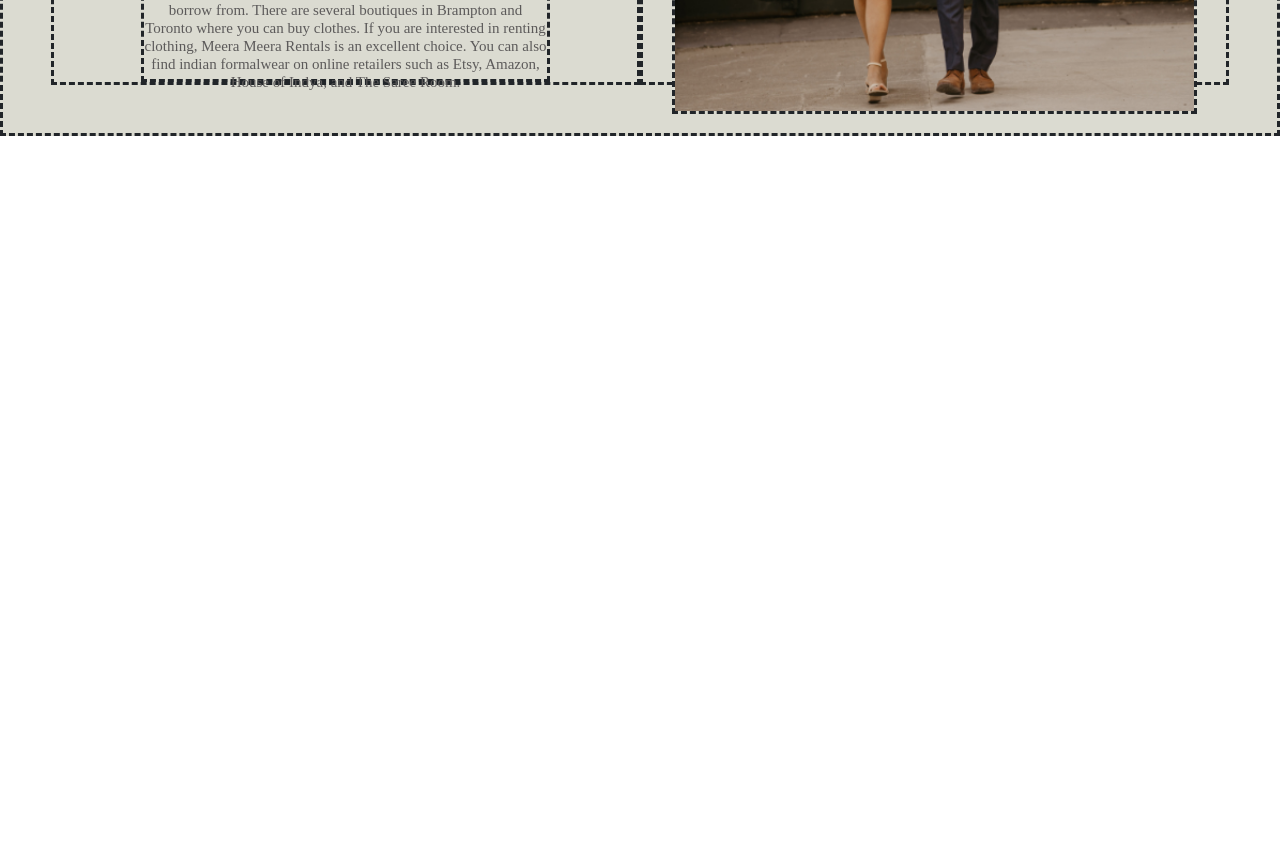
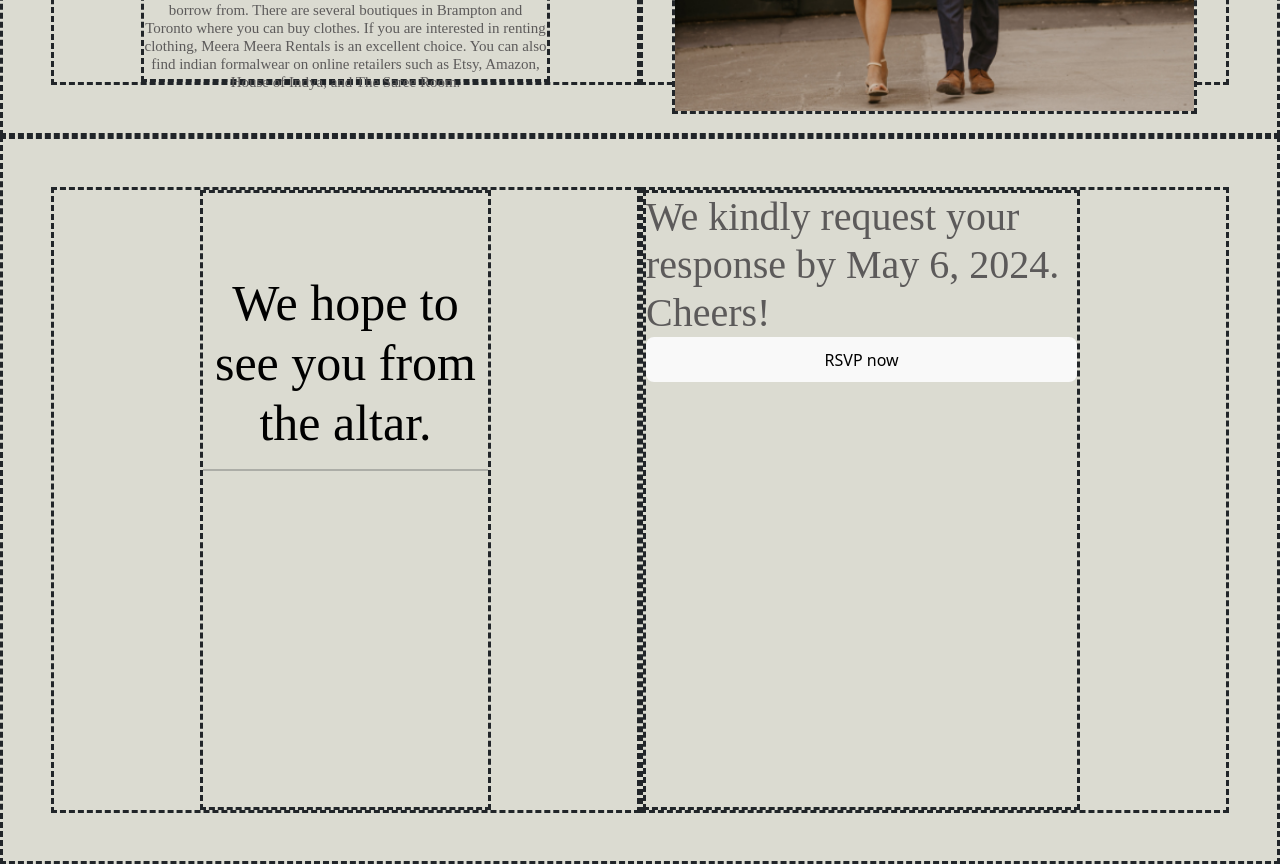
Before and after one commit to MichaelSault/TanyaWeddingWebsite, a React (Vite) app: page / in a window 1280 px wide. Shown: the part 6320-7184 px from the top of the page. Before the commit the page ends 6456 px from the top, so only its background shows below. Built offline with nearby package versions, Linux system fonts and the light colour scheme.

Commit message:
added skeleton RSVP tag component

```diff
--- /dev/null
+++ b/src/components/RSVPTag.compopnent.jsx
@@ -0,0 +1,27 @@
+import { Button } from '@mui/material';
+import '../App.css';
+
+function RSVPTag() {
+
+
+    return (
+        <>
+            <div className='faqRow'>
+                <div className='faqTitleCol'>
+                    <div className='faqTitleSubCol'>
+                        <h6>We hope to see you from the altar.</h6>
+                    <hr/>
+                    </div>
+                </div>
+                <div className='faqQuestionsCol'>
+                    <div className='faqQuestionsSubCol'>
+                        <h4>We kindly request your response by May 6, 2024.  Cheers!</h4>
+                        <button>RSVP now</button>
+                    </div>
+                </div>
+            </div>
+        </>
+  )
+}
+
+export default RSVPTag;
--- a/src/components/home.component.jsx
+++ b/src/components/home.component.jsx
@@ -7,6 +7,7 @@ import Schedule from './schedule.component';
 import Songs from './songs.component';
 import Registry from './registry.component';
 import Attire from './attire.component';
+import RSVPTag from './RSVPTag.compopnent';
 
 
 function Home() {
@@ -36,6 +37,8 @@ function Home() {
         <Registry/>
 
         <Attire/>
+
+        <RSVPTag/>
     </>
   )
 }
```
